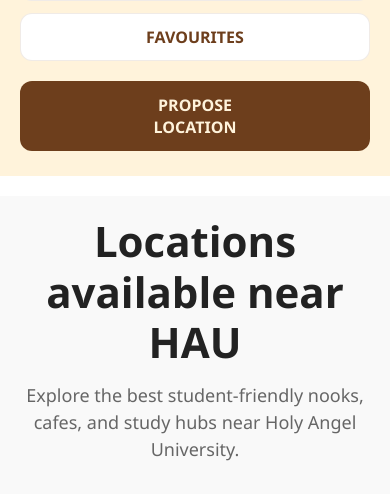
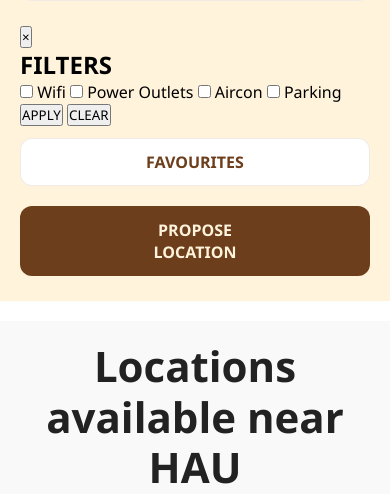
Before and after one commit to REID31-SaN/Nook-Finder, a PHP site: page /map.php in a window 390 px wide. Shown: the part 815-1309 px from the top of the page. Run offline with PHP 8.4, Linux system fonts and the light colour scheme; data comes from the database, SQL or seed files in the repository.

Commit message:
Added feature for filtering map pins

```diff
--- a/map.php
+++ b/map.php
@@ -27,7 +27,20 @@
 
         <div class="sidebar-buttons">
             <a class="sidebar-btn" href="map.php">PIN A PLACE</a>
-            <a class="sidebar-btn" href="map.php">APPLY FILTERS</a>
+            <button class="sidebar-btn" type="button" onclick="toggleFilterBox()">APPLY FILTERS</button>
+            <div id="modal-dimmer" class="modal-dimmer" onclick="toggleFilterBox()"></div>
+            <div id="filter-popout" class="filter-popout">
+                <button type="button" class="close-filter" onclick="toggleFilterBox()">&times;</button>
+                <h2 class="filter-title">FILTERS</h2>
+                <form id="filter-form">
+                    <label class="filter-item"><input type="checkbox" name="amenity" value="wifi"> <span>Wifi</span></label>
+                    <label class="filter-item"><input type="checkbox" name="amenity" value="outlets"> <span>Power Outlets</span></label>
+                    <label class="filter-item"><input type="checkbox" name="amenity" value="aircon"> <span>Aircon</span></label>
+                    <label class="filter-item"><input type="checkbox" name="amenity" value="parking"> <span>Parking</span></label>
+                    <button type="button" class="apply-filter-confirm" onclick="applyFilters()">APPLY</button>
+                    <button type="button" class="clear-filter-confirm" onclick="clearFilters()">CLEAR</button>
+                </form>
+            </div>
             <a class="sidebar-btn" href="favorites.php">FAVOURITES</a>
         </div>
 
@@ -108,6 +121,9 @@
 
 <!-- ================================== TEST MAP ================================== -->
 <script>
+    var allPlaces = []; // To store the raw data from the database
+    var activeMarkers = []; // To store the actual Leaflet marker objects
+
     //Draggable, Scroll to Zoom, Double click to zoom functions on map
     var map = L.map('map', {
     dragging: true,
@@ -141,19 +157,31 @@
     fetch('search_places.php?q=')
     .then(function(response) { return response.json(); })
     .then(function(places) {
-        for (var i = 0; i < places.length; i++) {
-            var place = places[i];
+        allPlaces = places;
+        displayMarkers(allPlaces);
+    });
+
+    // Helper Function - This will help clears the map and draws whatever list we have
+    function displayMarkers(placesToDisplay) {
+        // Remove the existing pins from the map
+        activeMarkers.forEach(function(marker) {
+            map.removeLayer(marker);
+        });
+        activeMarkers = []; // Clear the reference array
+
+        // Draw new pins
+        placesToDisplay.forEach(function(place) {
             var lat = parseFloat(place.latitude);
             var lng = parseFloat(place.longitude);
 
-            // Skip places with no coordinates yet
-            if (lat === 0 && lng === 0) continue;
+            if (lat !== 0 && lng !== 0) {
+                var marker = L.marker([lat, lng]).addTo(map)
+                    .bindPopup('<b>' + place.name + '</b><br>' + place.location);
 
-            L.marker([lat, lng]).addTo(map)
-                .bindPopup('<b>' + place.name + '</b><br>' + place.location);
-        }
-    });
-
+                activeMarkers.push(marker); // Keep track of this pin
+            }
+        });
+    }
 
 // When user clicks anywhere on the map
 map.on('click', function(e) {
@@ -277,6 +305,60 @@ map.on('click', function(e) {
 
     // ================================== END OF SEARCH ==================================
 
+    // ================================== FILTER ==================================
+    function toggleFilterBox() {
+        var box = document.getElementById('filter-popout');
+        var dimmer = document.getElementById('modal-dimmer');
+        var isMobile = window.innerWidth < 768;
+
+        // Check current state
+        var isOpening = (box.style.display === "none" || box.style.display === "");
+        // Script for dimming
+        if (isOpening) {
+            box.style.display = "block";
+            if (isMobile) {
+                dimmer.classList.add('active');
+            }
+        } else {
+            box.style.display = "none";
+            dimmer.classList.remove('active');
+        }
+    }
+
+    function applyFilters() {
+        // Check which of the boxes are ticked
+        var wifi = document.querySelector('input[value="wifi"]').checked;
+        var outlet = document.querySelector('input[value="outlets"]').checked;
+        var aircon = document.querySelector('input[value="aircon"]').checked;
+        var parking = document.querySelector('input[value="parking"]').checked;
+
+        // Filter the list based on our database
+        var filtered = allPlaces.filter(function(place) {
+            return (!wifi || place.wifi == 'Yes') &&
+                   (!outlet || place.outlet == 'Yes') &&
+                   (!aircon || place.aircon == 'Yes') &&
+                   (!parking || place.parking == 'Yes');
+        });
+
+        // Use the helper above to clear map and show only filtered items
+        displayMarkers(filtered);
+    }
+
+    function clearFilters() {
+    // Get the form and reset all checkboxes
+    var form = document.getElementById('filter-form');
+    form.reset();
+
+    // Show all original places back on the map
+    // Since allPlaces holds every record from the initial fetch
+    displayMarkers(allPlaces);
+
+    console.log("Filters cleared, showing all nooks.");
+}
+
+
+    // ================================== END OF FILTER ==================================
+
 </script>
 <!-- ================================== END OF MAP ================================== -->
 </body></html>
```
